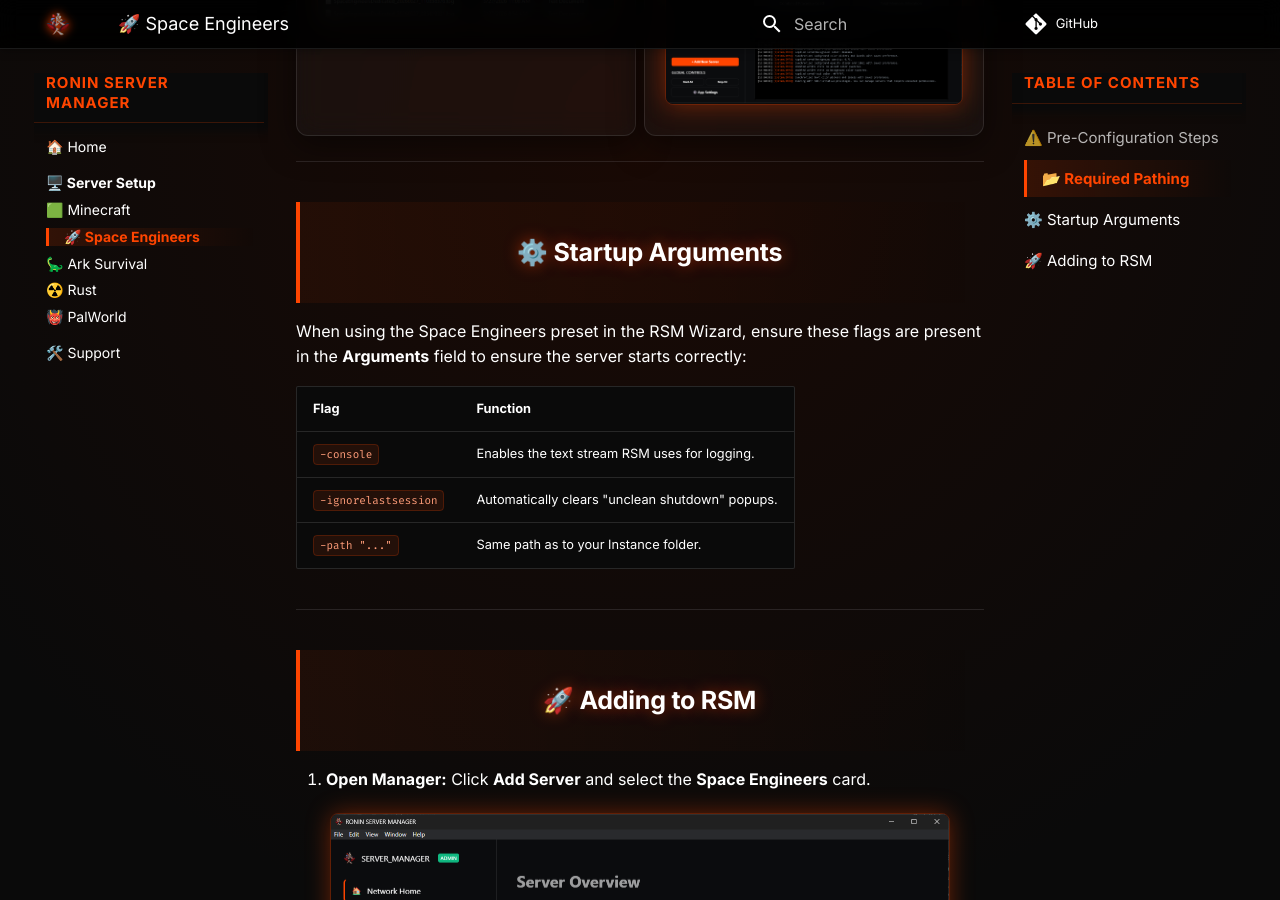
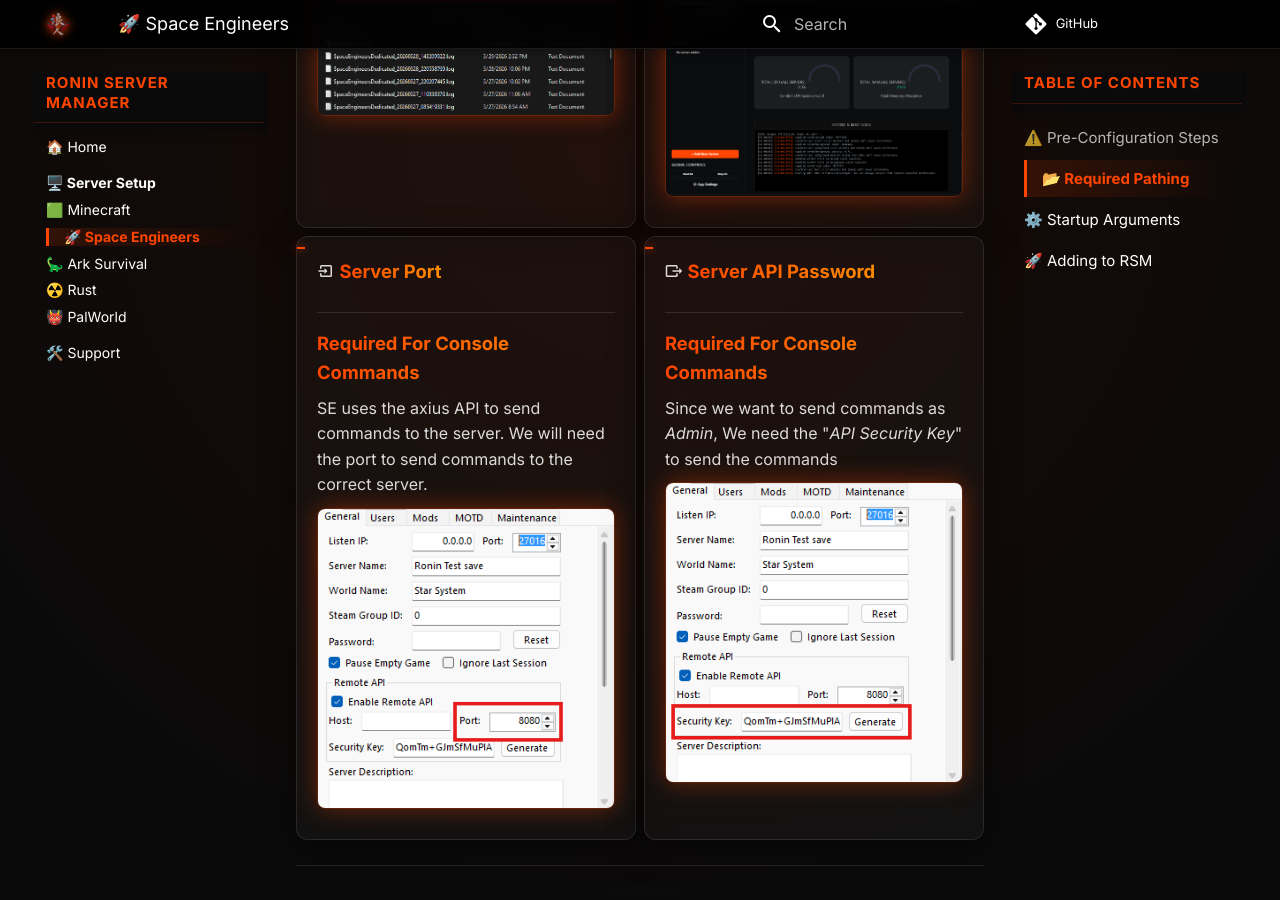
Before and after one commit to PhonicSpider/Ronin-Server-Manager, an MkDocs documentation site: the page built from docs/servers/space-engineers.md, in a window 1280 px wide and 900 px high, scrolled down 1764 px. Built offline with MkDocs 1.6.1 and Material for MkDocs 9.7.7, drawn with Linux system fonts in a browser that asks for light colours; comment, search, counter and statistics services are not loaded; some of the changed text lies outside the part shown.

Commit message:
- Updated Docs to include new port and password requirements for SE Servers

```diff
--- a/docs/servers/space-engineers.md
+++ b/docs/servers/space-engineers.md
@@ -17,6 +17,8 @@
     1. __Server EXE:__ Usually located at `C:\SteamLibrary\steamapps\common\SpaceEngineersDedicatedServer\DedicatedServer64\SpaceEngineersDedicated.exe`
     2. __Instance Folder:__ Usually located at `C:\ProgramData\SpaceEngineersDedicated\InstanceFolder`
     3. __Log Folder:__ Same as instance usually, but can be different so we grab it anyway `C:\ProgramData\SpaceEngineersDedicated\InstanceFolder`
+    4. __Server IP Port__ This is the port you will end up using for the server. Default is 8080
+    5. __Server API Password__ This is the password to access the API, You will need this to type console commands.
 
 ---
 
@@ -53,6 +55,20 @@
     **Required.** SE must bind to network ports. Ensure the RSM "Admin Badge" is green before starting.
 
     ![Adding Log Folder - glow](../assets/images/se-steps/se-files-needed-admin.png)
+
+-   :material-import: __Server Port__
+
+    ___
+    **Required For Console Commands** SE uses the axius API to send commands to the server. We will need the port to send commands to the correct server.
+
+    ![Adding Server Port - glow](../assets/images/se-steps/se-files-needed-port.png)
+
+-   :material-export: __Server API Password__
+
+    ___
+    **Required For Console Commands** Since we want to send commands as *Admin*, We need the "*API Security Key*" to send the commands
+
+    ![Adding Server Port - glow](../assets/images/se-steps/se-files-needed-portpass.png)
 </div>
 
 ---
```
Also changed, not shown: docs/assets/images/se-steps/adding-se-server-step-3.png, docs/assets/images/se-steps/se-files-needed-port.png (added), docs/assets/images/se-steps/se-files-needed-portpass.png (added).
